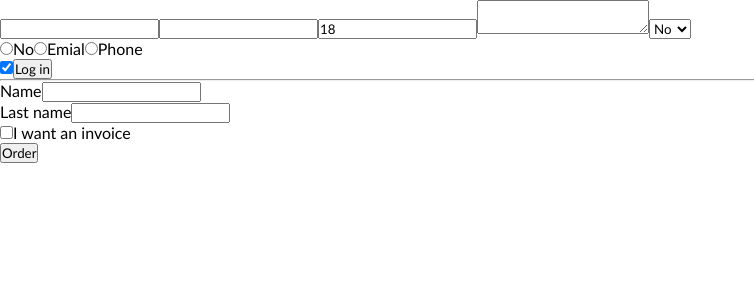
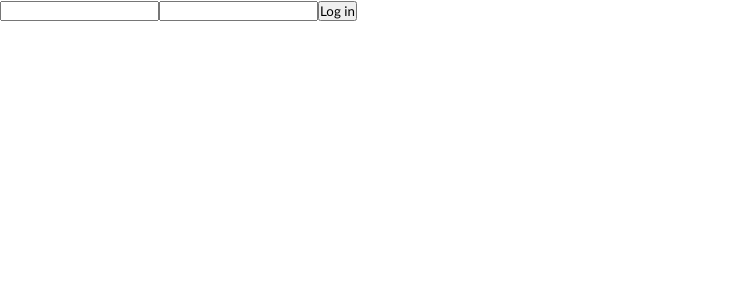
Before and after one commit to majcherrr87/MegaK_Frontowcy_React, a React (Vite) app: page / in a window 1280 px wide. Shown: the top 300 px of the page, without its empty margins (0-754 px from the left). Built offline with nearby package versions, Linux system fonts and the light colour scheme.

Commit message:
exercise 1

```diff
--- a/package.json
+++ b/package.json
@@ -13,6 +13,7 @@
 		"prepare": "husky install"
 	},
 	"dependencies": {
+		"@hookform/resolvers": "^3.9.1",
 		"@reduxjs/toolkit": "^2.3.0",
 		"@swc/plugin-styled-components": "^2.0.10",
 		"@tanstack/react-query": "^5.49.2",
@@ -26,6 +27,7 @@
 		"react-redux": "^9.1.2",
 		"react-router-dom": "6.26.1",
 		"styled-components": "^6.1.12",
+		"yup": "^1.4.0",
 		"zustand": "^5.0.1"
 	},
 	"devDependencies": {
--- a/src/App.tsx
+++ b/src/App.tsx
@@ -1,76 +1,34 @@
+import { yupResolver } from '@hookform/resolvers/yup'
 import { useForm } from 'react-hook-form'
-import { HomeWork } from './component/HomeWork'
+import { InferType, object, string } from 'yup'
 
-type FormData = {
-	login: string
-	password: string
-	agreement: boolean
-	interested: 'yes' | 'no'
-	marketting: 'no' | 'email' | 'phone'
-	bio: string
-	age: number
-}
+const loginSchema = object({
+	login: string().required().min(3),
+	password: string().required().min(3),
+})
+
+type LoginData = InferType<typeof loginSchema>
 
 export const App = () => {
 	const {
 		register,
 		handleSubmit,
-		watch,
 		formState: { errors },
-	} = useForm<FormData>({
-		defaultValues: {
-			age: 18,
-			interested: 'no',
-			marketting: 'email',
-			agreement: true,
-		},
+	} = useForm<LoginData>({
+		resolver: yupResolver(loginSchema),
 	})
 
-	const onSubmit = (data: FormData) => {
+	const onSubmit = (data: LoginData) => {
 		console.log(data)
 	}
 
-	const afreementValue = watch('agreement')
+	console.log(errors)
 
 	return (
-		<>
-			<form onSubmit={handleSubmit(onSubmit)}>
-				<input {...register('login', { required: true, minLength: 3 })} />
-				{errors.login && errors.login.type === 'required' ? (
-					<p>This field is required</p>
-				) : null}
-				{errors.login && errors.login.type === 'minLength' ? (
-					<p>Min. 3 characters required</p>
-				) : null}
-				<input type="password" {...register('password')} />
-				<input type="number" {...register('age', { valueAsNumber: true })} />
-				<textarea {...register('bio')} />
-				<select {...register('interested')}>
-					<option value="yes">Yes</option>
-					<option value="no">No</option>
-				</select>
-				<div>
-					<label>
-						<input type="radio" value="no" {...register('marketting')} />
-						No
-					</label>
-					<label>
-						<input type="radio" value="emial" {...register('marketting')} />
-						Emial
-					</label>
-					<label>
-						<input type="radio" value="Phone" {...register('marketting')} />
-						Phone
-					</label>
-				</div>
-				<input type="checkbox" {...register('agreement')} />
-
-				<button type="submit">Log in</button>
-				{!afreementValue ? (
-					<p>You need to read this file first: www.example.com/terms</p>
-				) : null}
-			</form>
-			<HomeWork />
-		</>
+		<form onSubmit={handleSubmit(onSubmit)}>
+			<input type="text" {...register('login')} />
+			<input type="password" {...register('password')} />
+			<button type="submit">Log in</button>
+		</form>
 	)
 }
```
Also changed, not shown: 1 other file (tests, documents, lock files or other folders).
